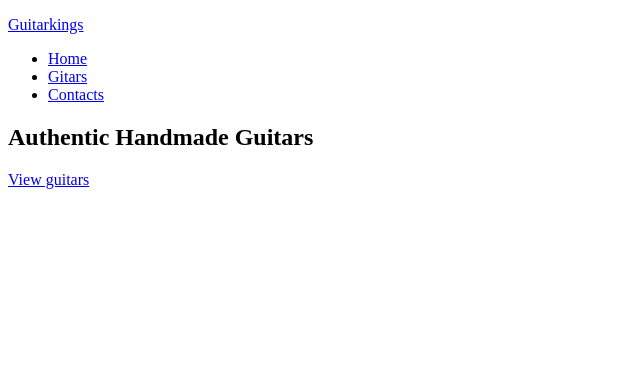
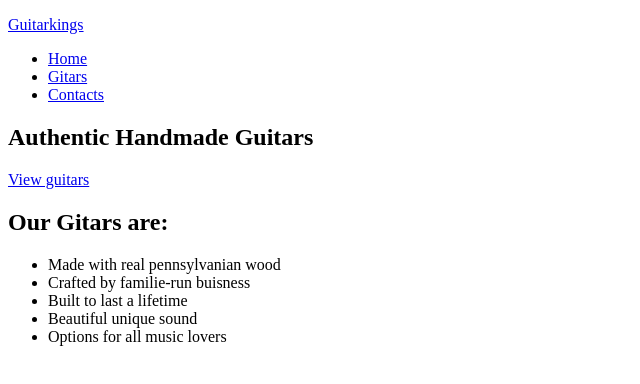
Before and after one commit to Sandrajasmin/Guitarkings, a plain HTML site: page Index.html in a window 1280 px wide. Shown: the whole page, without its empty margins (0-640 px from the left). Drawn offline with Linux system fonts and the light colour scheme.

Commit message:
Update Index.html

```diff
--- a/Index.html
+++ b/Index.html
@@ -15,13 +15,19 @@
          <li><a href="google.com">Contacts</a></li>
      </ul>
  </nav>
- <header>
  <main>
          <section>
              <h1>Authentic Handmade Guitars</h1>
              <p><a href="google.com">View guitars</a></p>
-         </section>
+             <h2>Our Gitars are:</h2>
+             <ul>
+                 <li>Made with real pennsylvanian wood</li>
+                 <li>Crafted by familie-run buisness</li>
+                 <li>Built to last a lifetime</li>
+                 <li>Beautiful unique sound</li>
+                 <li>Options for all music lovers</li>
+            </ul>
+            </section>
  </main>
- </header>
 </body>
 </html>
```
